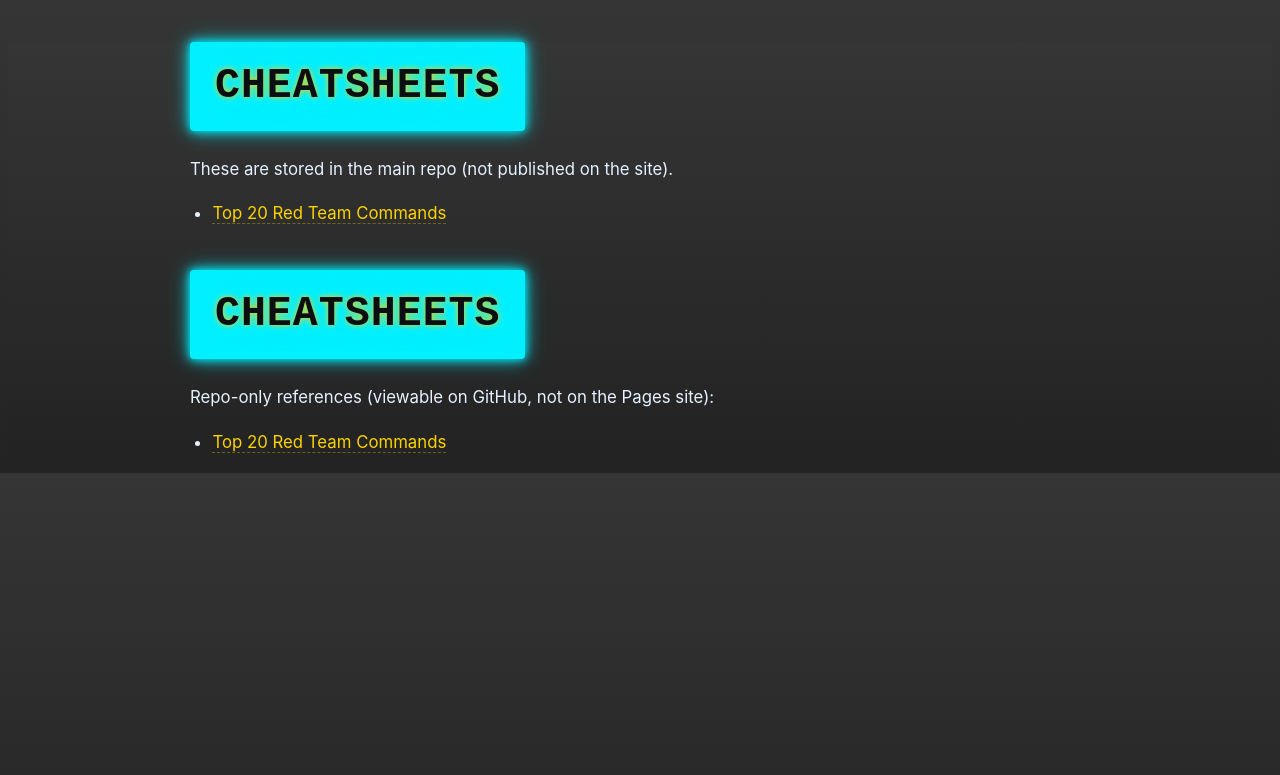
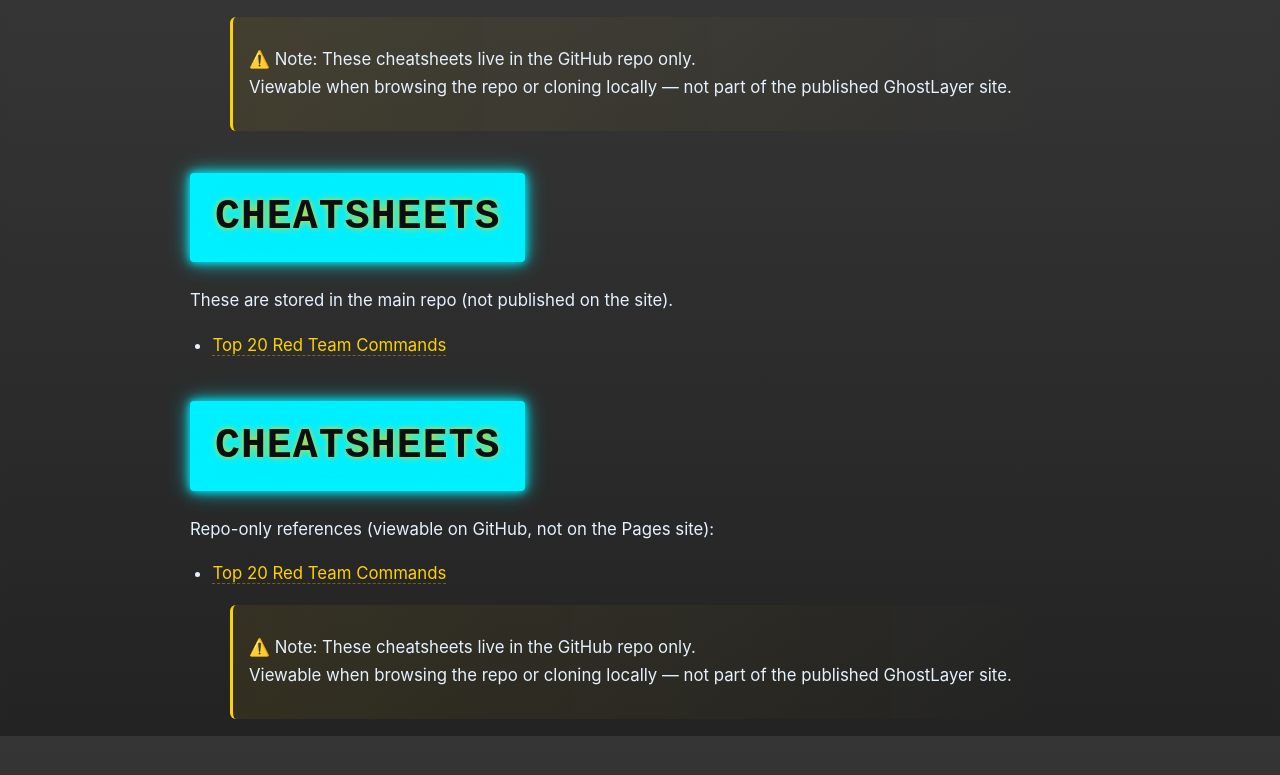
Before and after one commit to haxrbyte/ghost-shell, a Jekyll site: the page built from docs/cheatsheets.md, in a window 1280 px wide. Shown: the top 775 px of the page. Built offline with Jekyll 4.4.1, drawn with Linux system fonts in a browser that asks for light colours; our own code applies the rules of GitHub Pages for plain Markdown files.

Commit message:
Update cheatsheets.md

```diff
--- a/docs/cheatsheets.md
+++ b/docs/cheatsheets.md
@@ -1,3 +1,6 @@
+> ⚠️ Note: These cheatsheets live in the GitHub repo only.
+> Viewable when browsing the repo or cloning locally — not part of the published GhostLayer site.
+
 # Cheatsheets
 
 These are stored in the main repo (not published on the site).
@@ -9,3 +12,7 @@ These are stored in the main repo (not published on the site).
 Repo-only references (viewable on GitHub, not on the Pages site):
 
 - [Top 20 Red Team Commands](https://github.com/haxrbyte/ghost-shell/blob/main/Cheatsheets/Topp-20-RedTeam-Commands.md)
+
+
+> ⚠️ Note: These cheatsheets live in the GitHub repo only.
+> Viewable when browsing the repo or cloning locally — not part of the published GhostLayer site.
```
